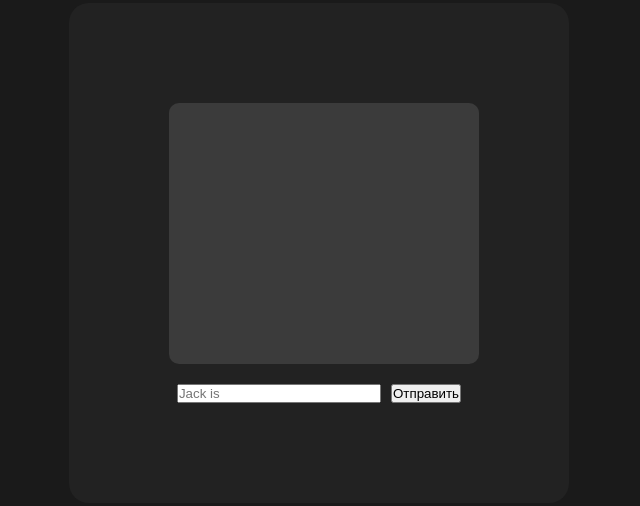
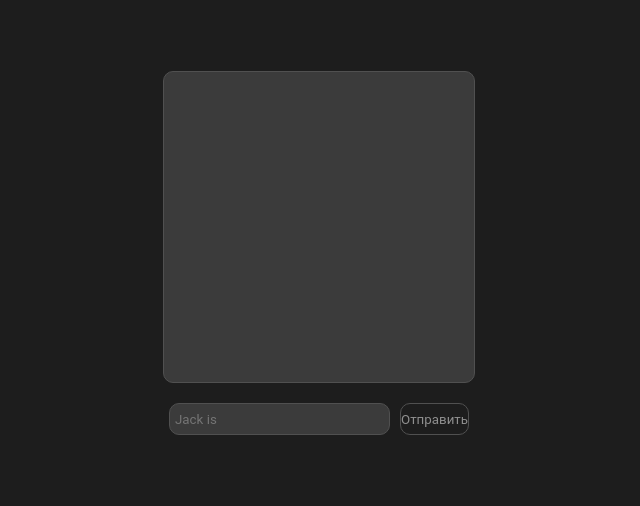
Before and after one commit to FWRust/docker_ml_3, a plain HTML site: page static/index.html in a window 1280 px wide. Shown: the part 147-653 px from the top of the page, without its empty margins (321-961 px from the left). Drawn offline with Linux system fonts and the light colour scheme.

Commit message:
css style updated

```diff
--- a/static/style.css
+++ b/static/style.css
@@ -2,6 +2,8 @@
 {
     margin: 0;
     padding: 0;
+
+    font-family: 'Roboto', sans-serif;
 }
 
 body
@@ -13,11 +15,17 @@ body
     align-items: center;
 }
 
+.wrapper
+{
+    width: 100%;
+    height: 100vh;
+}
+
 .form
 {
-    width: 500px;
-    height: 500px;
-    background-color: rgb(34, 34, 34);
+    width: 100%;
+    height: 100vh;
+    background-color: rgb(29, 29, 29);
     border-radius: 20px;
 
     display: flex;
@@ -25,18 +33,43 @@ body
     align-items: center;
 }
 
+.form-element
+{
+    width: 500px;
+    height: 500px;
+
+    display: flex;
+    justify-content: center;
+    align-items: center;
+
+    border-radius: 20px;
+
+    background-color: #292929;
+}
+
 form
 {
-    width: 300px;
-    height: 300px;
+    width: 400px;
+    height: 400px;
     display: flex;
+    justify-content: center;
+    align-items: center;
     flex-direction: column;
 }
 
 input
 {
-    width: 200px;
+    height: 30px;
+    width: 400px;
     margin: 0 10px 0 0;
+    padding: 0 5px 0 5px;
+
+    background-color: #3b3b3b;
+    color: rgb(143, 143, 143);
+    border: none;
+
+    border-radius: 10px;
+    border: 1px solid rgb(80, 80, 80);
 }
 
 .input
@@ -56,6 +89,34 @@ textarea
     border-radius: 10px;
     background-color: #3b3b3b;
     border: none;
+    color: rgb(143, 143, 143);
+    padding: 5px 5px 5px 5px;
+    border: 1px solid rgb(80, 80, 80);
+}
+
+.header
+{
+    width: 100%;
+    height: 100px;
+    background-color: black;
+    position: fixed;
+
+    display: flex;
+    justify-content: center;
+    align-items: center;
+}
+
+.header h1
+{
     color: white;
-    padding: 5px 5px 5px 5px;
+    font-family:Arial, Helvetica, sans-serif;
 }
+
+button
+{
+    width: 100px;
+    background-color: #1d1d1d;
+    border: 1px solid rgb(80, 80, 80);
+    border-radius: 10px;
+    color: rgb(143, 143, 143);
+}
```
